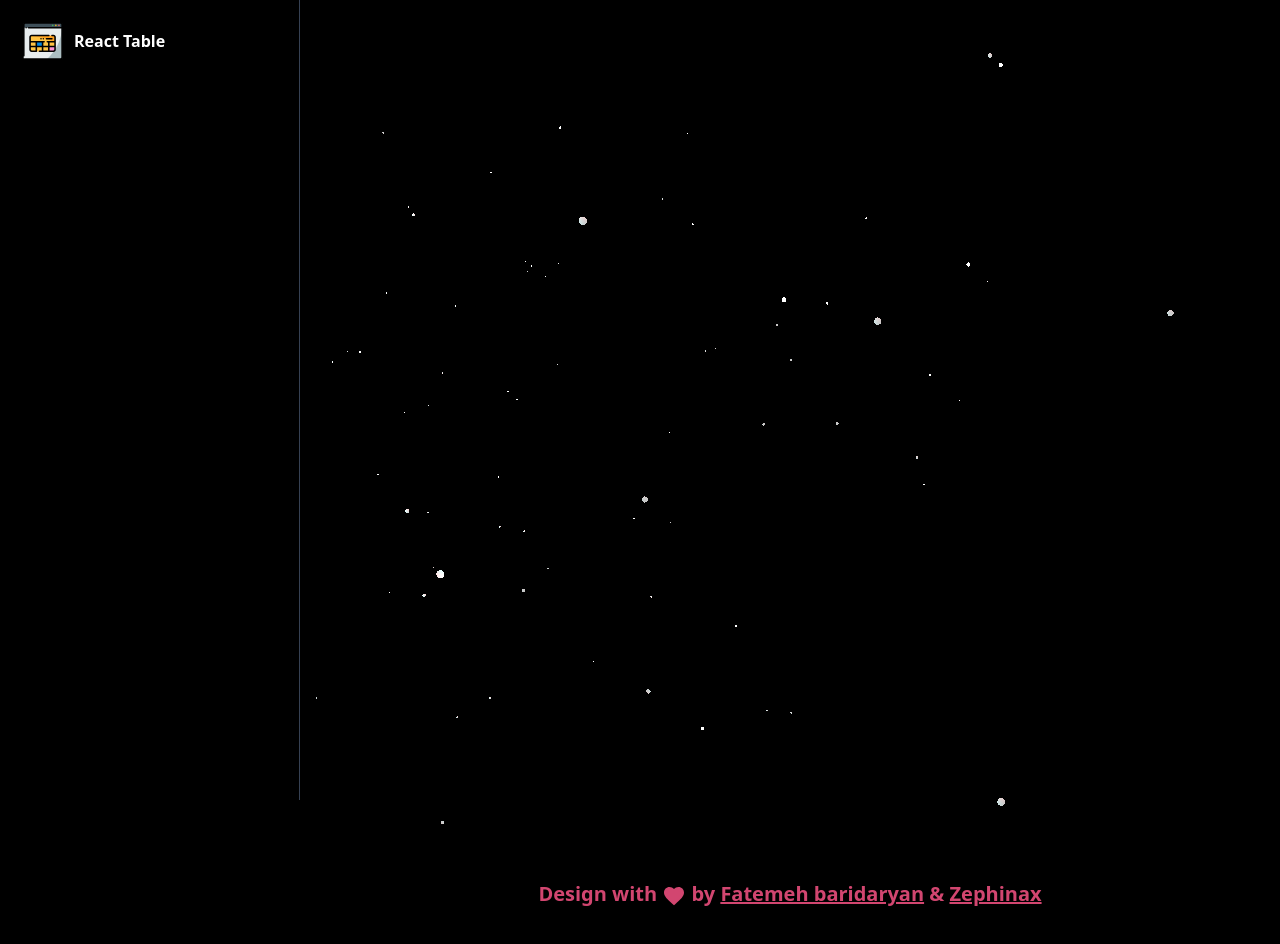
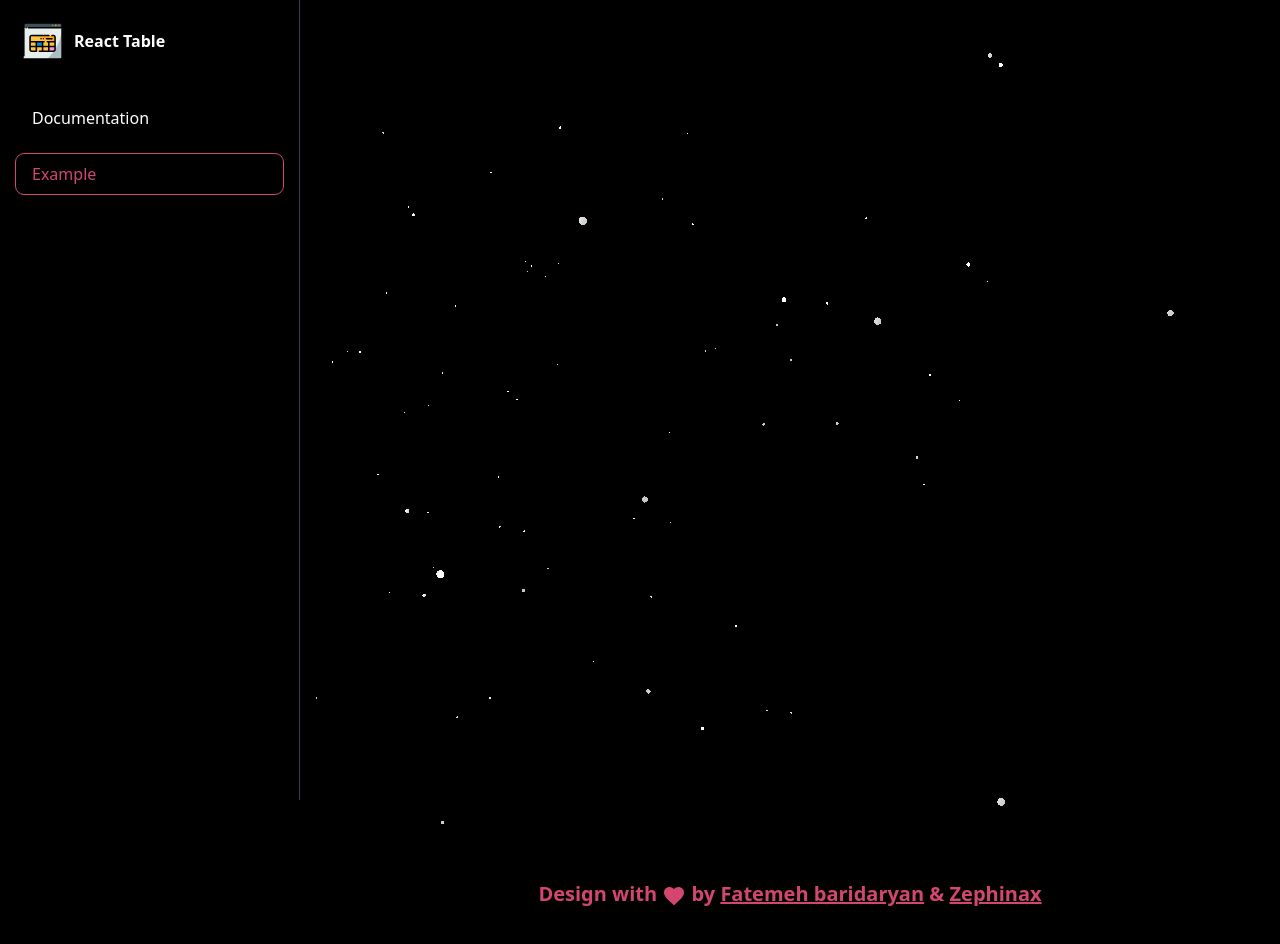
Before and after one commit to fatemeh-bd/responsive-react-datatable, a React (Vite) app: page /#/example/external in a window 1280 px wide. Before the commit this address led to /#/example/static. Shown: the top 944 px of the page. Built offline with nearby package versions, Linux system fonts and the light colour scheme.

Commit message:
feat basics of sidebar and routes

```diff
--- a/src/App.tsx
+++ b/src/App.tsx
@@ -3,6 +3,7 @@ import { rowRenderer } from "./components/table/helper";
 import Particles from "./components/particles/Particles";
 import { Route, Routes } from "react-router-dom";
 import HomePage from "./pages/homePage/HomePage";
+import ExamplePage from "./pages/examplePage/ExamplePage";
 
 const App: React.FC = () => {
   return (
@@ -24,6 +25,7 @@ const App: React.FC = () => {
       </div>
       <Routes>
         <Route path="/" element={<HomePage />} />
+        <Route path="/example" element={<ExamplePage />} />
       </Routes>
     </div>
   );
--- /dev/null
+++ b/src/components/sidebar/Sidebar.tsx
@@ -0,0 +1,31 @@
+import React from "react";
+import { NavLink } from "react-router-dom";
+
+const Sidebar: React.FC = () => {
+  return (
+    <div className="fixed top-0 right-0 w-64 h-screen bg-gray-800 p-4 flex flex-col z-10">
+      <NavLink
+        to="/"
+        className={({ isActive }) =>
+          `text-white py-3 px-4 rounded-lg text-right text-lg transition-colors ${
+            isActive ? "bg-teal-500" : "hover:bg-gray-700"
+          }`
+        }
+      >
+        خانه
+      </NavLink>
+      <NavLink
+        to="/example"
+        className={({ isActive }) =>
+          `text-white py-3 px-4 rounded-lg text-right text-lg transition-colors ${
+            isActive ? "bg-teal-500" : "hover:bg-gray-700"
+          }`
+        }
+      >
+        مثال
+      </NavLink>
+    </div>
+  );
+};
+
+export default Sidebar;
--- a/src/main.tsx
+++ b/src/main.tsx
@@ -3,9 +3,8 @@ import ReactDOM from "react-dom/client";
 import "./index.css";
 import App from "./App";
 import { QueryClient, QueryClientProvider } from "@tanstack/react-query";
-import { HashRouter } from "react-router-dom";
+import { HashRouter, NavLink } from "react-router-dom";
 
-// Create a QueryClient instance
 const queryClient = new QueryClient();
 
 const root = ReactDOM.createRoot(document.getElementById("root")!);
@@ -15,13 +14,45 @@ root.render(
     <QueryClientProvider client={queryClient}>
       <HashRouter>
         <div className="flex">
-          <aside className=" bg-black border-r border-[#364153] w-[300px] h-screen p-4 fixed">
+          {/* سایدبار با ترکیب ساختار قبلی و دکمه‌های جدید */}
+          <aside className="bg-black border-r border-[#364153] w-[300px] h-screen p-4 fixed">
             <div className="flex items-center mx-auto gap-2">
               <img src="logo.svg" alt="logo" height={50} width={50} />
-              <h2 className="font-semibold">React Table</h2>
+              <h2 className="font-semibold text-white">React Table</h2>
             </div>
+            {/* دکمه‌های ناوبری */}
+            <nav className="mt-8 flex flex-col gap-2">
+              <NavLink
+                to="/"
+                className={({ isActive }) =>
+                  `text-white py-2 px-4 rounded-lg transition-colors ${
+                    isActive
+                      ? "!text-[#d24670] outline outline-[#d24670]"
+                      : "hover:bg-gray-700"
+                  }`
+                }
+              >
+                Documentation
+              </NavLink>
+              <div></div>
+
+              <NavLink
+                to="/example"
+                className={({ isActive }) =>
+                  `text-white py-2 px-4 rounded-lg transition-colors ${
+                    isActive
+                      ? "!text-[#d24670] outline outline-[#d24670]"
+                      : "hover:bg-gray-700"
+                  }`
+                }
+              >
+                Example
+              </NavLink>
+            </nav>
           </aside>
+          {/* فضای خالی برای جلوگیری از تداخل محتوا با سایدبار */}
           <div className="w-[300px] shrink-0"></div>
+          {/* محتوای اصلی */}
           <div className="flex-1 px-4 py-12 max-w-7xl mx-auto">
             <App />
             <h2 className="text-xl text-[#d24670] font-bold text-center mt-8">
@@ -34,9 +65,9 @@ root.render(
               >
                 <path
                   d="M12 21.35l-1.45-1.32C5.4 15.36 2 12.28 2 8.5
-               2 5.42 4.42 3 7.5 3c1.74 0 3.41 0.81 4.5 2.09
-               C13.09 3.81 14.76 3 16.5 3 19.58 3 22 5.42
-               22 8.5c0 3.78-3.4 6.86-8.55 11.54L12 21.35z"
+                 2 5.42 4.42 3 7.5 3c1.74 0 3.41 0.81 4.5 2.09
+                 C13.09 3.81 14.76 3 16.5 3 19.58 3 22 5.42
+                 22 8.5c0 3.78-3.4 6.86-8.55 11.54L12 21.35z"
                 />
               </svg>{" "}
               by{" "}
--- a/src/pages/examplePage/examplePage.tsx
+++ b/src/pages/examplePage/ExamplePage.tsx
@@ -2,7 +2,7 @@ import { useState } from "react";
 import Table from "../../components/table/Table";
 import mock from "../../components/table/mockData.json";
 import { ColumnType } from "../../components/table/types";
-const examplePage = () => {
+const ExamplePage = () => {
   const [selectedIds, setSelectedIds] = useState([]);
   const columns: ColumnType[] = [
     {
@@ -162,4 +162,4 @@ const examplePage = () => {
     </div>
   );
 };
-export default examplePage;
+export default ExamplePage;
--- /dev/null
+++ b/src/routes.tsx
@@ -0,0 +1,15 @@
+import ExamplePage from "./pages/examplePage/ExamplePage";
+import HomePage from "./pages/homePage/HomePage";
+
+const routes = [
+  {
+    name: "Documentation",
+    path: "/",
+    element: <HomePage />,
+  },
+  {
+    name: "Example",
+    path: "/example",
+    element: <ExamplePage />,
+  },
+];
```
